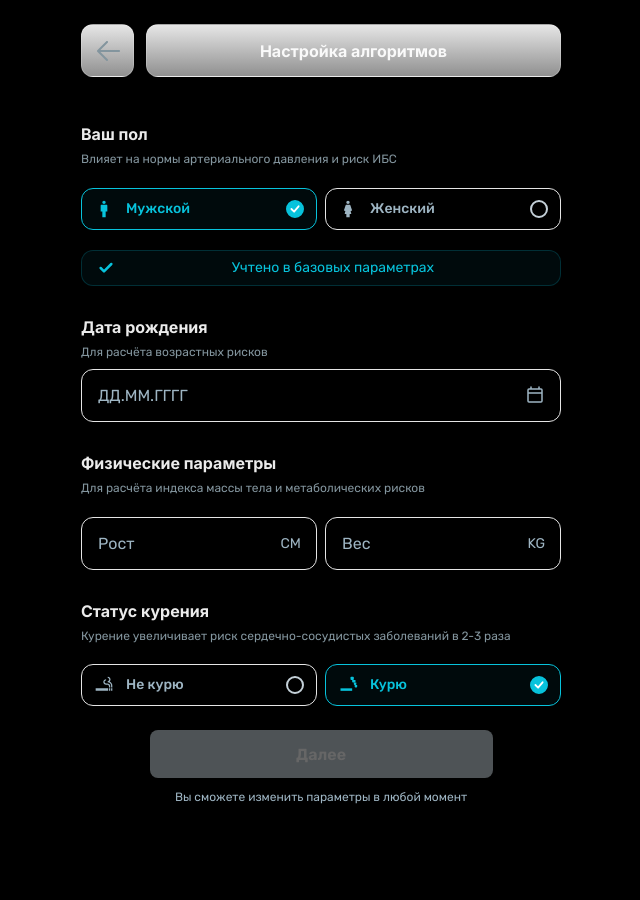
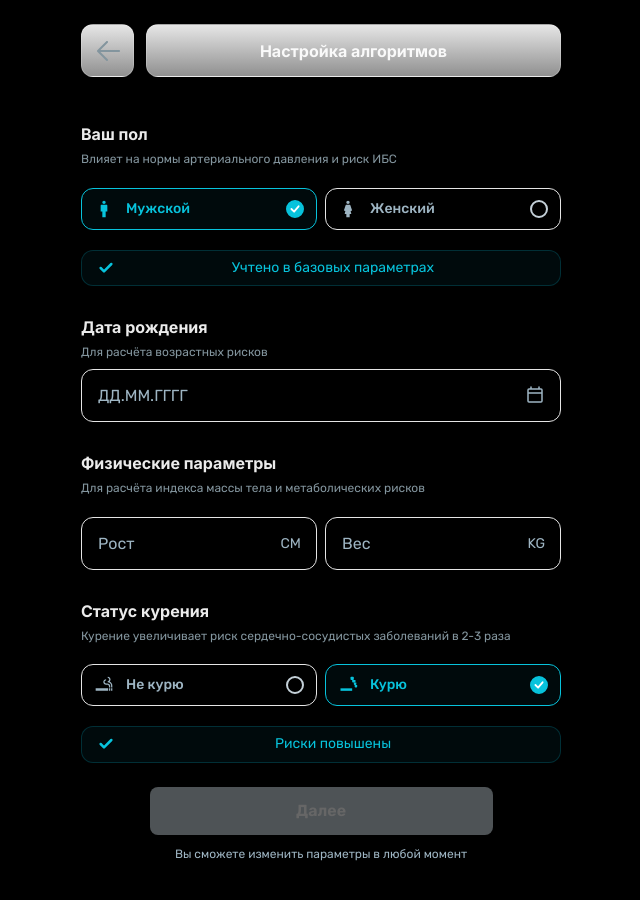
Before and after one commit to NikitaBest/AIBolit, a React (Vite) app: page /algorithm-settings in a window 1280 px wide. Both pictures are taken after a click on the button "Курю". Shown: the whole page, without its empty margins (319-959 px from the left). Before the commit the page ends 846 px from the top, so only its background shows below. Built offline with nearby package versions, Linux system fonts and the light colour scheme.

Commit message:
проверка активации кнопки

```diff
--- a/src/pages/AlgorithmSettings.jsx
+++ b/src/pages/AlgorithmSettings.jsx
@@ -184,7 +184,14 @@ function AlgorithmSettings() {
 
   const isValidDate = dateValidation.isValid && !dateError
   const age = dateValidation.age
-  const isFormValid = gender && isValidDate
+
+  // Валидация всех обязательных полей
+  const isFormValid =
+    gender &&
+    isValidDate &&
+    height &&
+    weight &&
+    smokingStatus
 
   const handleNext = () => {
     if (isFormValid) {
@@ -317,6 +324,14 @@ function AlgorithmSettings() {
               <span>Риски снижены</span>
             </div>
           )}
+          {smokingStatus === 'yes' && (
+            <div className="settings-note">
+              <svg width="16" height="16" viewBox="0 0 16 16" fill="none" xmlns="http://www.w3.org/2000/svg">
+                <path d="M13.3333 4L6 11.3333L2.66667 8" stroke="#07c3dc" strokeWidth="2.5" strokeLinecap="round" strokeLinejoin="round" fill="none"/>
+              </svg>
+              <span>Риски повышены</span>
+            </div>
+          )}
         </div>
       </div>
 
```
